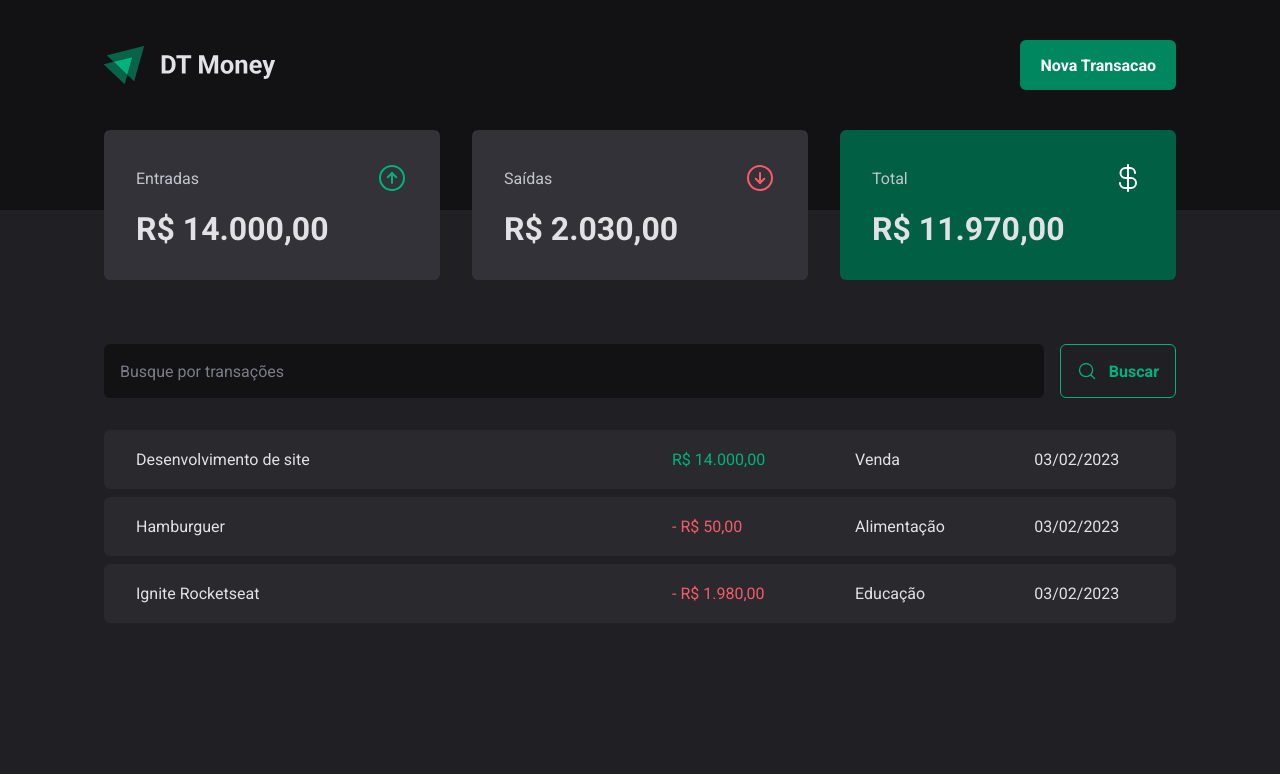
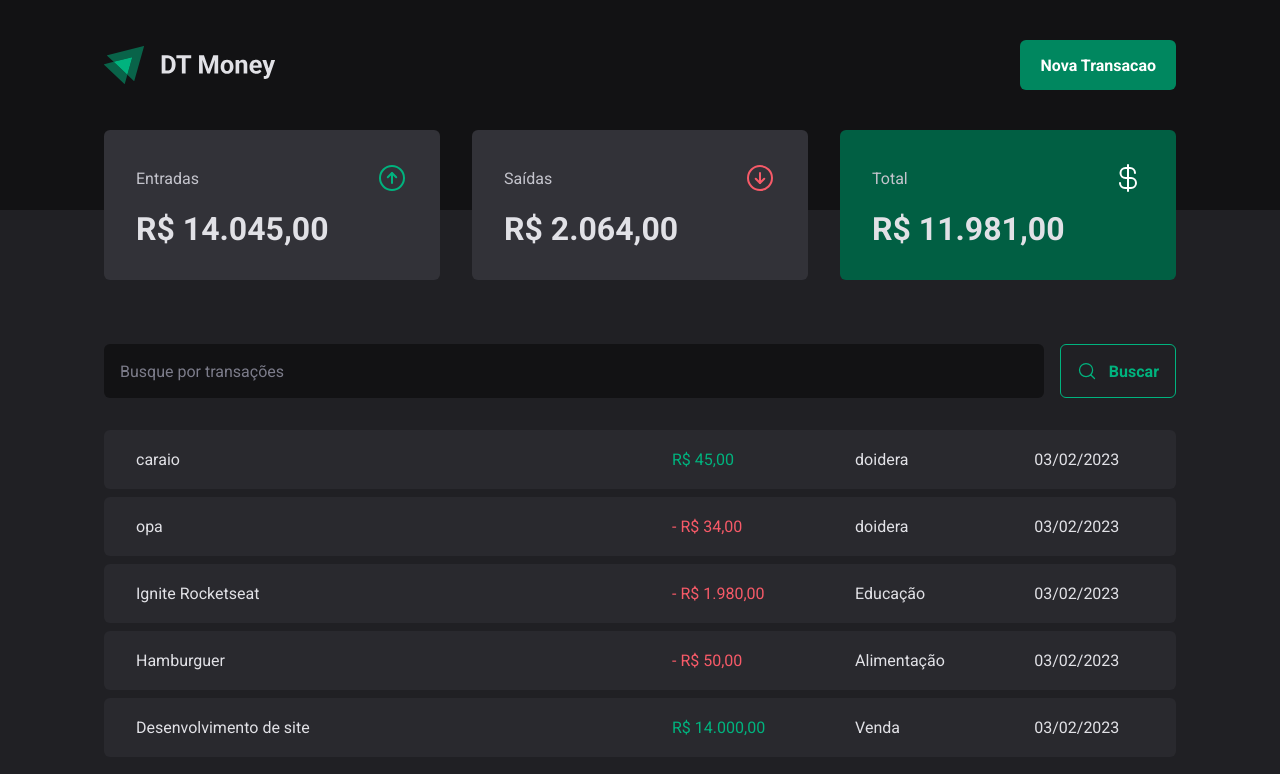
Before and after one commit to emanoelhenrick/igniteDTMoney, a React (Vite) app: page / in a window 1280 px wide. Shown: the top 774 px of the page. Built offline with nearby package versions, Linux system fonts and the light colour scheme; data requests are answered from the project's data file.

Commit message:
setting requests

```diff
--- a/package.json
+++ b/package.json
@@ -13,6 +13,7 @@
     "@hookform/resolvers": "^2.9.10",
     "@radix-ui/react-dialog": "^1.0.2",
     "@radix-ui/react-radio-group": "^1.1.1",
+    "axios": "^1.3.2",
     "phosphor-react": "^1.4.1",
     "react": "^18.2.0",
     "react-dom": "^18.2.0",
--- a/server.json
+++ b/server.json
@@ -23,6 +23,22 @@
       "price": 1980,
       "category": "Educação",
       "createdAt": "2023-02-03T12:19:34.735Z"
+    },
+    {
+      "description": "opa",
+      "price": 34,
+      "category": "doidera",
+      "type": "outcome",
+      "createdAt": "2023-02-03T22:52:58.946Z",
+      "id": 4
+    },
+    {
+      "description": "caraio",
+      "price": 45,
+      "category": "doidera",
+      "type": "income",
+      "createdAt": "2023-02-03T23:06:00.433Z",
+      "id": 5
     }
   ]
 }
--- a/src/components/NewTransactionmodal/index.tsx
+++ b/src/components/NewTransactionmodal/index.tsx
@@ -4,6 +4,8 @@ import {X, ArrowCircleUp, ArrowCircleDown} from 'phosphor-react'
 import * as z from 'zod'
 import { useForm, Controller } from 'react-hook-form'
 import { zodResolver } from '@hookform/resolvers/zod'
+import { useContext } from 'react'
+import { TransactionsContext } from '../../contexts/TransactionsContext'
 
 const newTransactionFormSchema = z.object({
   description: z.string(),
@@ -16,8 +18,11 @@ type NewTransactionFormInputs = z.infer<typeof newTransactionFormSchema>
 
 export function NewTransactionModal() {
 
+  const { createTransaction } = useContext(TransactionsContext)
+
   const {
     control,
+    reset,
     register,
     handleSubmit,
     formState: { isSubmitting }
@@ -28,8 +33,18 @@ export function NewTransactionModal() {
     }
   })
 
-  function handleCreateNewTransaction(data: NewTransactionFormInputs) {
-    console.log(data)
+  async function handleCreateNewTransaction(data: NewTransactionFormInputs) {
+
+    const { category, description, price, type } = data
+
+    await createTransaction({
+      description,
+      category,
+      price,
+      type
+    })
+
+    reset()
   }
 
 
--- a/src/contexts/TransactionsContext.tsx
+++ b/src/contexts/TransactionsContext.tsx
@@ -1,4 +1,5 @@
 import { createContext, ReactNode, useEffect, useState } from "react";
+import { api } from "../lib/axios";
 
 interface Transaction {
   id: number
@@ -12,10 +13,18 @@ interface Transaction {
 interface TransactionContextType {
   transactions: Transaction[]
   fetchTransactions: (query?: string) => Promise<void>
+  createTransaction: (data: CreateTransactionInput) => Promise<void>
 }
 
 interface TransactionsProviderProps {
   children: ReactNode
+}
+
+interface CreateTransactionInput {
+  description: string
+  price: number
+  category: string
+  type: 'income' | 'outcome'
 }
 
 export const TransactionsContext = createContext({} as TransactionContextType)
@@ -25,16 +34,30 @@ export function TransactionsProvider({ children}: TransactionsProviderProps) {
   const [transactions, setTransactions] = useState<Transaction[]>([])
 
   async function fetchTransactions(query?: string) {
-    const url = new URL('http://localhost:3000/transactions')
+    const response = await api.get('/transactions', {
+      params: {
+        _sort: 'createdAt',
+        _order: 'desc',
+        q: query,
+      }
+    })
 
-    if (query) {
-      url.searchParams.append('q', query)
-    }
+    setTransactions(response.data)
+  }
 
-    const response = await fetch(url)
-    const data = await response.json()
+  async function createTransaction(data: CreateTransactionInput) {
 
-    setTransactions(data)
+    const { category, description, price, type } = data
+
+    const response = await api.post('/transactions', {
+      description,
+      price,
+      category,
+      type,
+      createdAt: new Date()
+    })
+
+    setTransactions((state) => [response.data, ...state])
   }
 
   useEffect(() => {
@@ -45,7 +68,8 @@ export function TransactionsProvider({ children}: TransactionsProviderProps) {
     <TransactionsContext.Provider
       value={{
         transactions,
-        fetchTransactions
+        fetchTransactions,
+        createTransaction
       }}>
       {children}
     </TransactionsContext.Provider>
--- /dev/null
+++ b/src/lib/axios.ts
@@ -0,0 +1,5 @@
+import axios from "axios";
+
+export const api = axios.create({
+  baseURL: 'http://localhost:3000'
+})
```
Also changed, not shown: 1 other file (tests, documents, lock files or other folders).
